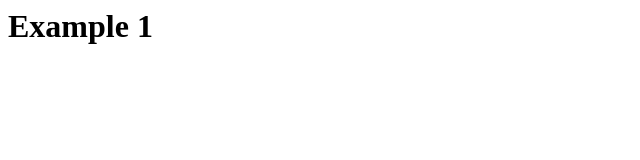
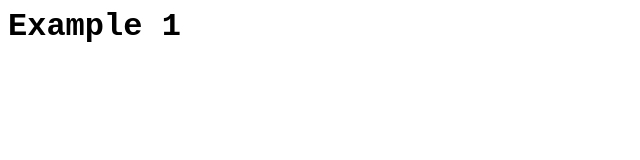
Before and after one commit to rabu6809/rabu6809.github.io, a plain HTML site: page index.html in a window 1280 px wide. Shown: the whole page, without its empty margins (0-640 px from the left). Drawn offline with Linux system fonts and the light colour scheme.

Commit message:
fix styles

```diff
--- a/style.css
+++ b/style.css
@@ -1,3 +1,3 @@
 * {
-  font-familty: Rubik, monospace
+  font-family: Rubik, monospace
 }
```
